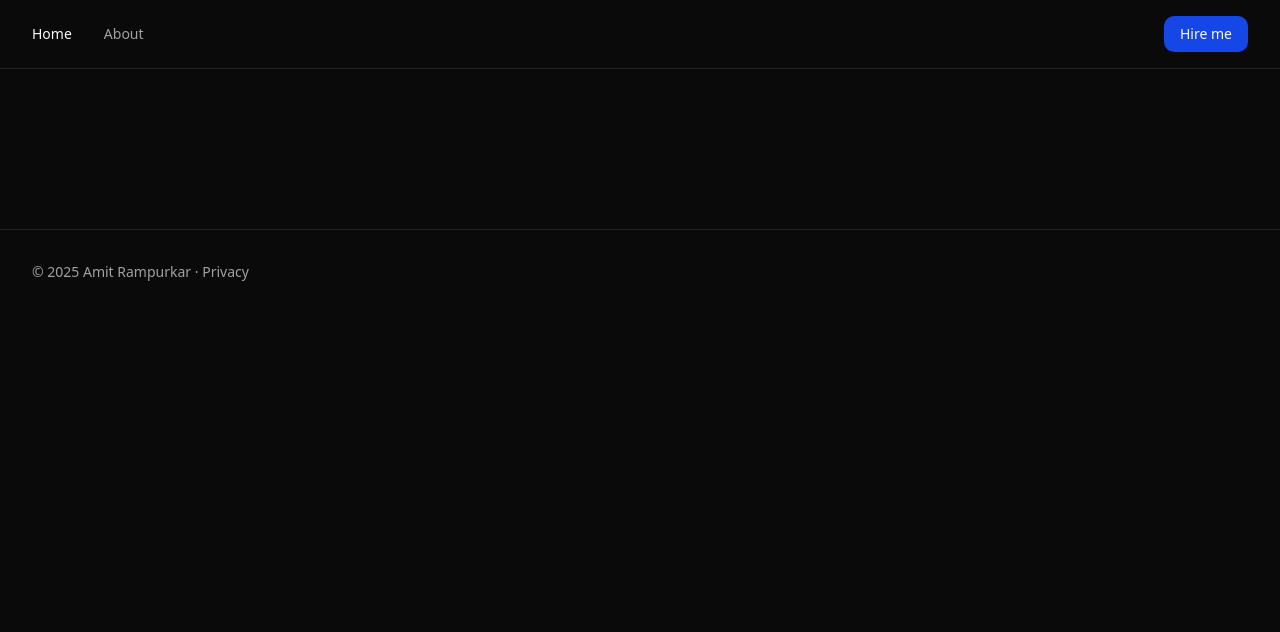
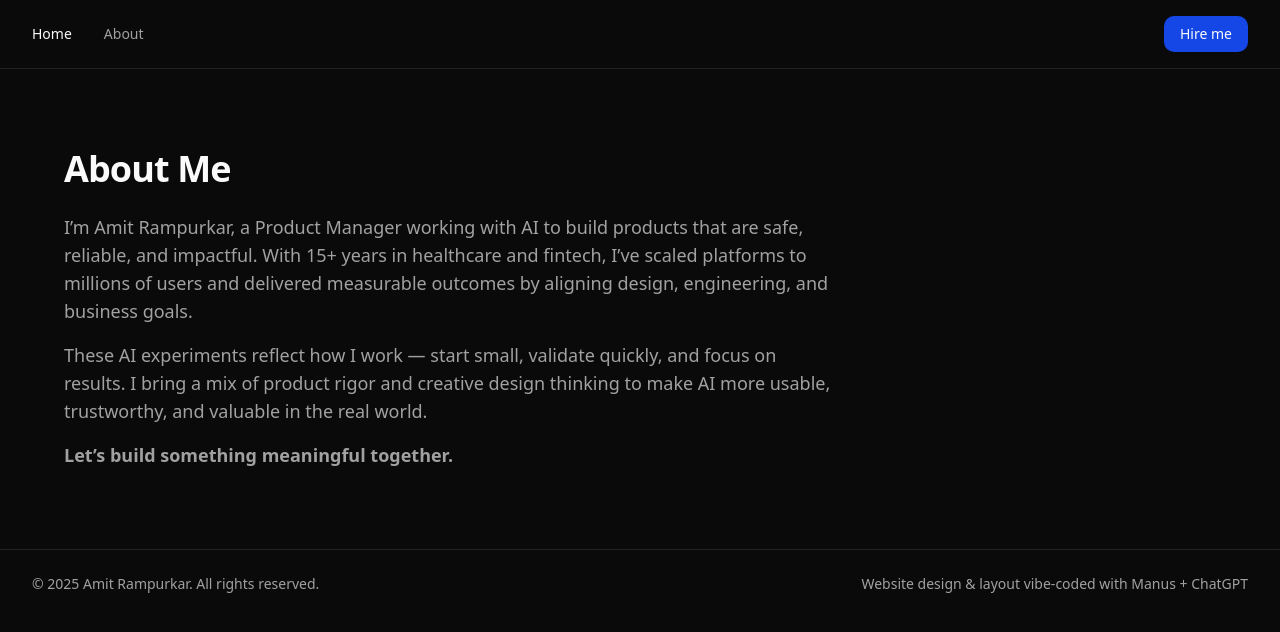
Before and after one commit to amitrampurkar/ai, a React (Vite) app: page /#/about in a window 1280 px wide. Shown: the top 632 px of the page. Built offline with nearby package versions, Linux system fonts and the light colour scheme.

Commit message:
Stable release: v1.28 — Added About page as new route + footer vibe-coded credit ❤️

```diff
--- a/src/App.jsx
+++ b/src/App.jsx
@@ -5,6 +5,7 @@ import Footer from './components/Footer.jsx'
 import MetricCard from './components/MetricCard.jsx'
 import ProjectCard from './components/ProjectCard.jsx'
 import ProjectPage from './components/ProjectPage.jsx'
+import About from './components/About.jsx'
 import { getProject, getAgenticProject, getAllAgenticProjects } from './data/projects.js'
 import './App.css'
 
@@ -71,7 +72,7 @@ function HomePage() {
   const agenticProjects = [
     {
       title: "Patient Triage Assistant",
-      description: "Prototyped an AI tool that suggests whether a patient should use self-care, telehealth, urgent care, or the ER. Added safety disclaimers and tested it on common health cases.",
+      description: "Prototyped an AI tool that suggests whether a patient should use self‑care, telehealth, urgent care, or the ER. Added safety disclaimers and tested it on common health cases.",
       status: "ship",
       href: "/projects/patient-triage"
     },
@@ -84,7 +85,7 @@ function HomePage() {
     {
       title: "Cryptocurrency Fraud Detection & Portfolio Assistant",
       description: "Created a local tool that flags suspicious crypto transactions and gives a clear picture of portfolio health. It highlights fraud risks while also showing gains, losses, and diversification.",
-      status: "ship",
+      status: "hold",
       href: "/projects/crypto-fraud"
     }
   ]
@@ -97,7 +98,7 @@ function HomePage() {
           AI PM focused on safety, reliability, and impact..
         </h1>
         <p className="hero-subtitle mt-6 text-lg text-muted-foreground">
-          With 12+ years in product management and a Master’s in Design, I design and validate lightweight AI MVPs — from safety harnesses to triage assistants — that reduce risk, improve accuracy, and show clear impact before scale.
+          Below is a collection of lightweight AI MVPs — experiments designed to test ideas, build skills, and highlight practical product thinking.
         </p>
 
         <div className="hero-buttons mt-8 flex gap-4">
@@ -180,6 +181,7 @@ function App() {
         <main className="container py-10">
           <Routes>
             <Route path="/" element={<HomePage />} />
+            <Route path="/about" element={<About />} />
             <Route path="/projects/:projectId" element={<ProjectPageWrapper />} />
           </Routes>
         </main>
--- /dev/null
+++ b/src/components/About.jsx
@@ -0,0 +1,31 @@
+export default function About() {
+  // Scroll to top on mount (good for mobile / deep links)
+  if (typeof window !== "undefined") {
+    window.scrollTo({ top: 0, behavior: "smooth" });
+  }
+
+  return (
+    <section className="container py-10">
+      <h1 className="text-3xl font-bold tracking-tight text-foreground sm:text-4xl">
+        About Me
+      </h1>
+
+      <div className="max-w-3xl mt-6 text-lg text-muted-foreground space-y-4">
+        <p>
+          I’m Amit Rampurkar, a Product Manager working with AI to build products that are
+          safe, reliable, and impactful. With 15+ years in healthcare and fintech, I’ve scaled
+          platforms to millions of users and delivered measurable outcomes by aligning design,
+          engineering, and business goals.
+        </p>
+        <p>
+          These AI experiments reflect how I work — start small, validate quickly, and focus on
+          results. I bring a mix of product rigor and creative design thinking to make AI more usable,
+          trustworthy, and valuable in the real world.
+        </p>
+        <p className="font-semibold">
+          Let’s build something meaningful together.
+        </p>
+      </div>
+    </section>
+  );
+}
--- a/src/components/Footer.jsx
+++ b/src/components/Footer.jsx
@@ -1,11 +1,13 @@
 export default function Footer() {
   return (
-    <footer className="border-t border-border mt-20">
-      <div className="container py-8 text-sm text-muted-foreground">
-        © 2025 Amit Rampurkar ·{' '}
-        <a href="/privacy" className="hover:text-foreground transition-colors">
-          Privacy
-        </a>
+    <footer className="border-t border-border">
+      <div className="container flex flex-col sm:flex-row items-center justify-between gap-4 py-6 text-sm text-muted-foreground">
+        <p>
+          © {new Date().getFullYear()} Amit Rampurkar. All rights reserved.
+        </p>
+        <p className="text-center sm:text-right">
+          Website design & layout vibe-coded with Manus + ChatGPT
+        </p>
       </div>
     </footer>
   )
--- a/src/components/Header.jsx
+++ b/src/components/Header.jsx
@@ -5,6 +5,7 @@ export default function Header() {
     <header className="border-b border-border">
       <div className="container flex items-center justify-between py-4">
         <nav className="flex items-center gap-8 text-sm">
+          {/* HashRouter uses "#/<path>" */}
           <a href="#/" className="text-foreground hover:text-primary transition-colors">
             Home
           </a>
```
